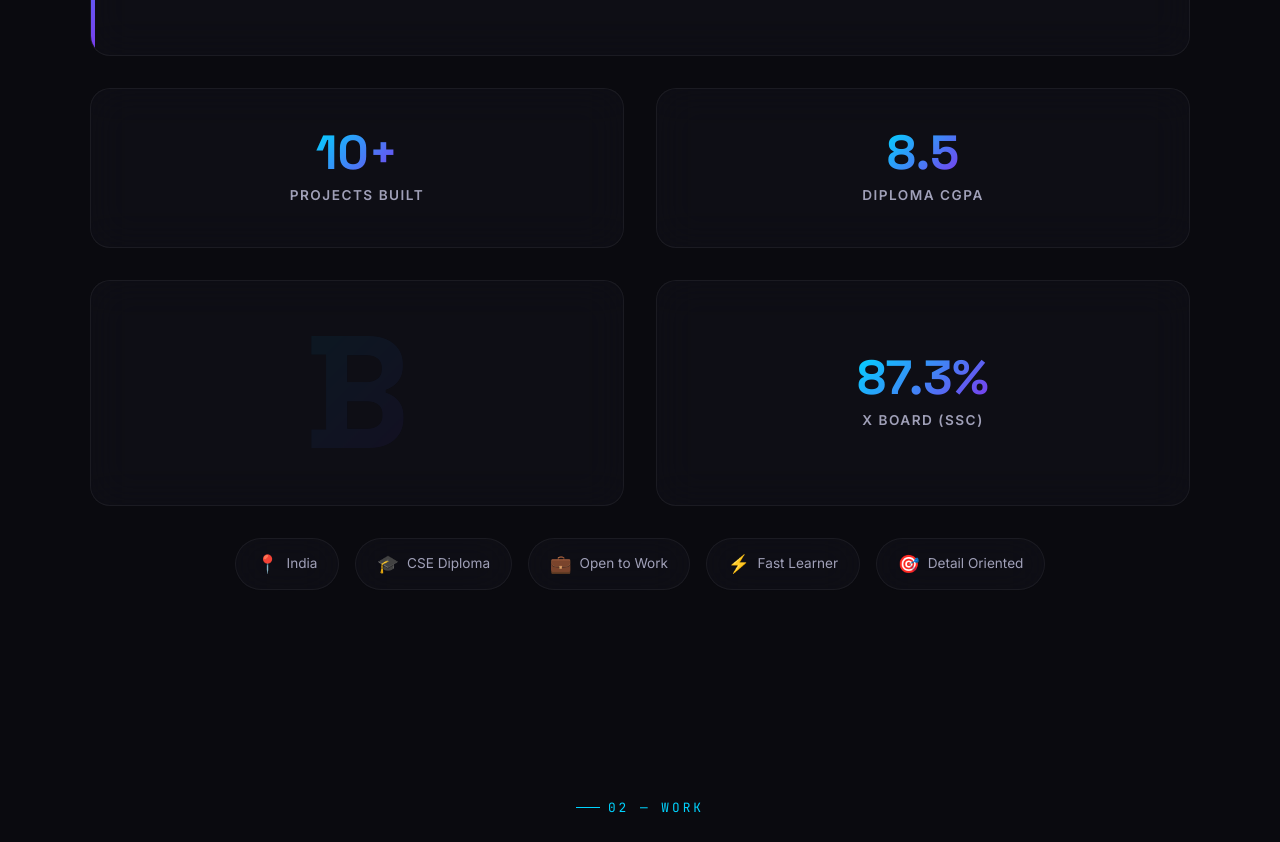
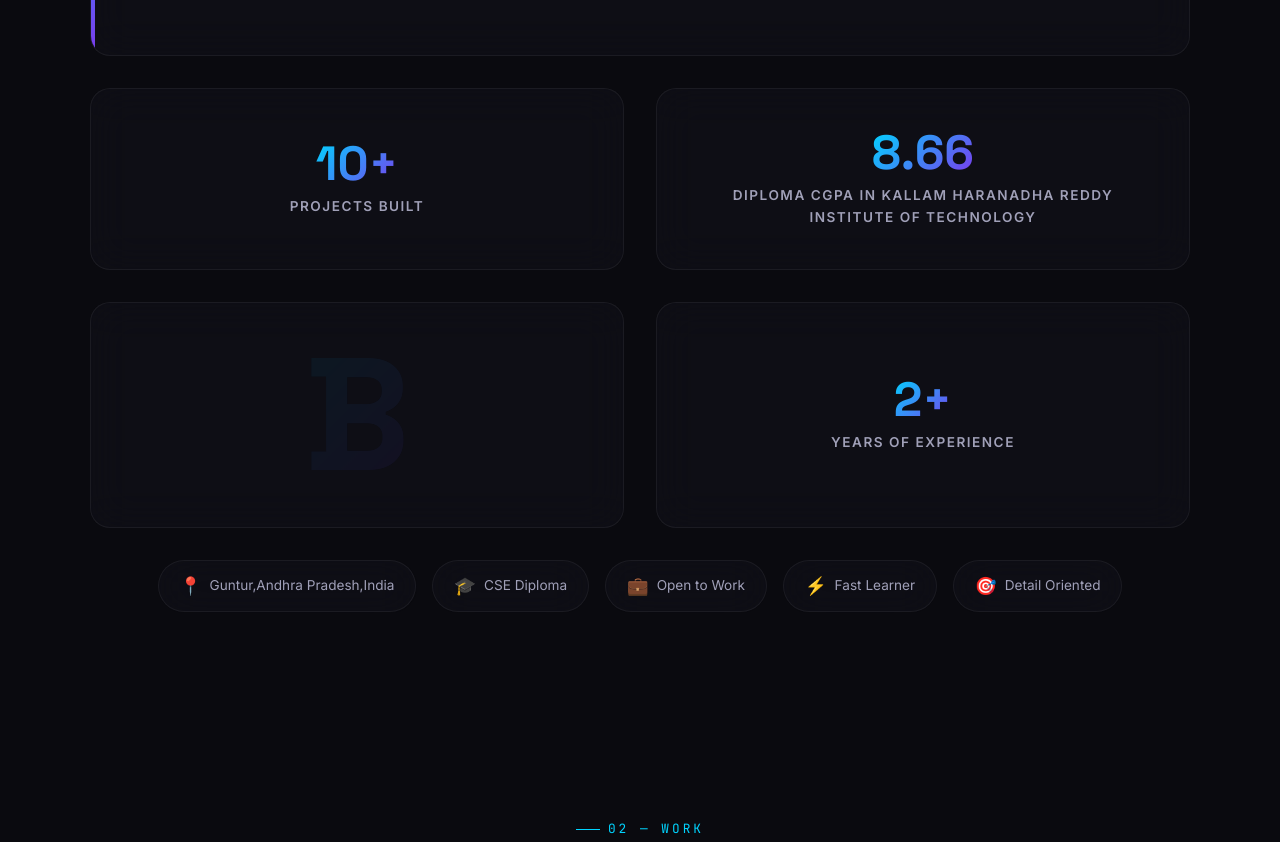
Before and after one commit to bhavya-428/Portfolio, a React (Vite) app: page / in a window 1280 px wide. Shown: the part 1320-2162 px from the top of the page. Built offline with nearby package versions, Linux system fonts and the light colour scheme.

Commit message:
Update About component with 8.66 CGPA, 2+ yrs experience, and Guntur location

```diff
--- a/src/components/About.jsx
+++ b/src/components/About.jsx
@@ -35,8 +35,8 @@ const About = () => {
           </div>
 
           <div className="about-stat-card glass reveal reveal-delay-2">
-            <span className="stat-number">8.5</span>
-            <span className="stat-label">Diploma CGPA</span>
+            <span className="stat-number">8.66</span>
+            <span className="stat-label">Diploma CGPA in Kallam Haranadha reddy institute of technology </span>
           </div>
 
           <div className="about-letter-card glass reveal reveal-delay-3">
@@ -44,13 +44,13 @@ const About = () => {
           </div>
 
           <div className="about-stat-card glass reveal reveal-delay-4">
-            <span className="stat-number">87.3%</span>
-            <span className="stat-label">X Board (SSC)</span>
+            <span className="stat-number">2+</span>
+            <span className="stat-label">Years of Experience</span>
           </div>
 
           <div className="about-chips reveal">
             <div className="about-chip">
-              <span className="chip-icon">📍</span> India
+              <span className="chip-icon">📍</span> Guntur,Andhra Pradesh,India
             </div>
             <div className="about-chip">
               <span className="chip-icon">🎓</span> CSE Diploma
```
